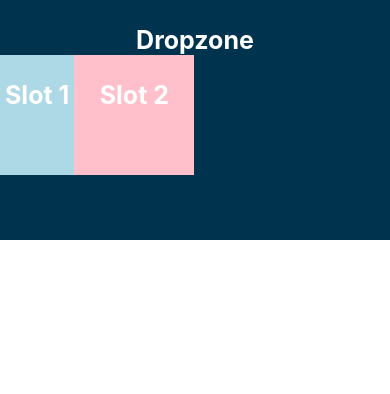
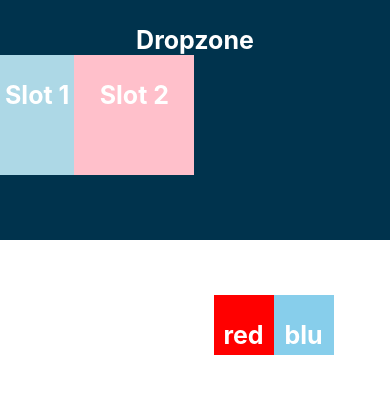
Before and after one commit to barsnes-group/deNovoGame_ReactNative, a React Native app: screen / in a window 390 px wide. Shown: the top 394 px of the page. Built offline with nearby package versions, Linux system fonts and the light colour scheme.

Commit message:
differnt types of boxes

```diff
--- a/components/Items.jsx
+++ b/components/Items.jsx
@@ -4,6 +4,22 @@ import { Button, Text, View, PanResponder, Animated, StyleSheet } from "react-na
 //------------BOXES & BOX CONTAINER----------------------
 //TODO: Boxes --> lag egen klasse?
 const Box = (props) => {
+    const type = props.type;
+
+    if (type == `red`) {
+        return (<View style={styles.redBox}>
+        <Text style={styles.text}>{props.type}</Text>
+         </View>
+         );
+    }
+    else if (type == `blue`) {
+        return (<View style={styles.blueBox}>
+            <Text style={styles.text}>{props.type}</Text>
+        </View>
+        );
+    }
+
+    /*
     return (
         <View style={styles.row}>
             <Text style={styles.text}>Box {props.type}</Text>
@@ -11,7 +27,7 @@ const Box = (props) => {
               style={[styles.square]}
             />
       </View>
-    );
+    );  */
 }
 
 const boxContainer = () => {
@@ -47,6 +63,7 @@ const Slot = (props) => {
 
 const dropZone = () => {
     return (
+        <View style={styles.mainContainer}>
         <View style={styles.dropZone}>
             <Text style={styles.text}>Dropzone</Text>
             <View style={{flex: 1, flexDirection: 'row', alignContent: `stretch`}}>
@@ -55,6 +72,17 @@ const dropZone = () => {
                 <Slot number="2"/>
                 </>
             </View>
+        </View>
+
+        <View style={styles.boxContainer}>
+            <Text style={styles.text}>BoxContainer</Text>
+           <View style={{flex: 1, flexDirection: 'row', alignContent: `stretch`}}>
+                <>
+                <Box type="red"/>
+                <Box type="blue"/>
+                </>
+            </View>
+        </View>
         </View>
     );
 }
@@ -93,11 +121,18 @@ const styles = StyleSheet.create({
     mainContainer: {
       flex: 1
     },
-    ballContainer: {
-      height:200,
+    boxContainer: {
+        alignItems: "stretch",
+        backgroundColor: "#red",
+        alignSelf: `flex-end`,
     },
-    square: {
+    blueBox: {
         backgroundColor: "skyblue",
+        width: FINAL_INT*2,
+        height: FINAL_INT*2,
+    },
+    redBox: {
+        backgroundColor: "red",
         width: FINAL_INT*2,
         height: FINAL_INT*2,
     },
```
